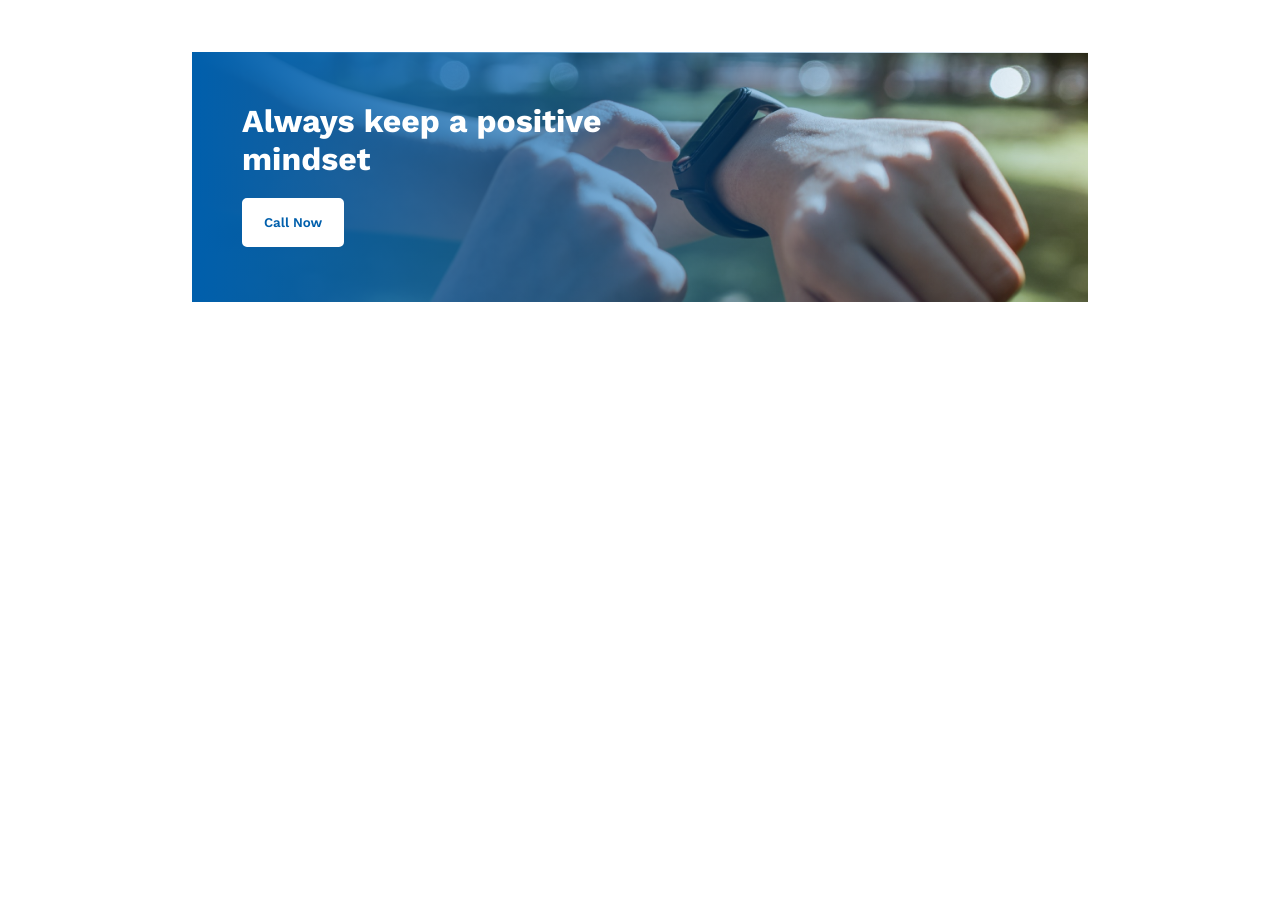
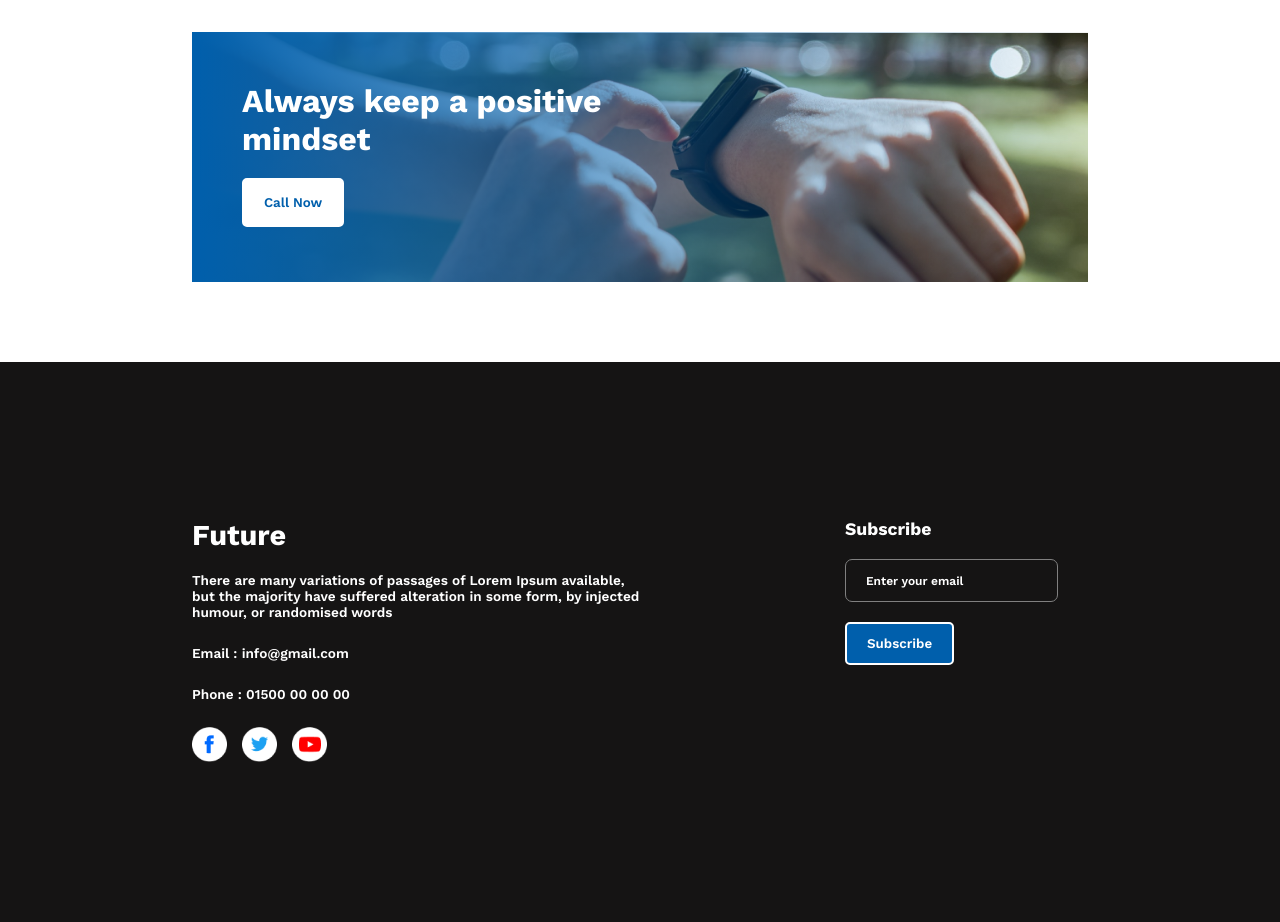
Before and after one commit to SajeedAninda/New-Year-New-Sajeed, a plain HTML site: page index.html in a window 1280 px wide. Shown: the part 1777-2699 px from the top of the page. Before the commit the page ends 2079 px from the top, so only its background shows below. Drawn offline with nearby package versions, Linux system fonts and the light colour scheme.

Commit message:
After Project End

```diff
--- a/index.html
+++ b/index.html
@@ -82,8 +82,8 @@
                     </div>
                     <div class="planning-section-4">
                         <img src="images/icons/ecom.png" alt="">
-                    <h4>E-Commerece</h4>
-                    <p>I Want to Develop</p>
+                        <h4>E-Commerece</h4>
+                        <p>I Want to Develop</p>
                     </div>
                 </div>
             </div>
@@ -97,6 +97,28 @@
             </div>
         </section>
     </main>
+    <!-- FOOTER SECTION  -->
+    <footer>
+        <div class="footer-container">
+            <div class="footer-left">
+                <h2>Future</h2>
+                <p>There are many variations of passages of Lorem Ipsum available, but the majority have suffered
+                    alteration in some form, by injected humour, or randomised words</p>
+                <p>Email : info@gmail.com</p>
+                <p>Phone : 01500 00 00 00</p>
+                <div class="footer-left-icons">
+                    <img src="images/icons/fb.png" alt="">
+                    <img src="images/icons/twitter.png" alt="">
+                    <img src="images/icons/youtube.png" alt="">
+                </div>
+            </div>
+            <div class="footer-right">
+                <h5>Subscribe</h5>
+                <input type="email" name="" id="" placeholder="Enter your email">
+                <button>Subscribe</button>
+            </div>
+        </div>
+    </footer>
 </body>
 
 </html>
--- a/styles/style.css
+++ b/styles/style.css
@@ -142,13 +142,16 @@ header {
     background: linear-gradient(90deg, #005FAC 0%, rgba(0, 95, 172, 0.00) 100%), url(../images/watch.png);
     background-size: cover;
     background-repeat: no-repeat;
-    margin-top: 100px;
+    margin-top: 80px;
+    margin-bottom: 80px;
 }
-.mindset-container h2{
+
+.mindset-container h2 {
     color: white;
     padding: 50px 0px 0px 50px;
     font-size: 2rem;
 }
+
 .mindset-container button {
     background-color: white;
     border: none;
@@ -167,3 +170,83 @@ header {
     cursor: pointer;
     transition: 0.2s;
 }
+
+/* FOOTER SECTION  */
+footer {
+    background: #151414;
+    height: 70vh;
+}
+
+.footer-container {
+    width: 70%;
+    height: 100%;
+    margin: 0 auto;
+    display: flex;
+    justify-content: space-between;
+    align-items: center;
+}
+.footer-left{
+    width: 50%;
+}
+.footer-left h2{
+    color:white;
+    font-size: 1.8rem;
+    margin-bottom: 20px;
+}
+.footer-left p{
+    color:white;
+    font-size:0.85rem;
+    margin-bottom: 25px;
+    font-weight: normal;
+}
+.footer-left img{
+    width: 35px;
+    margin-right: 10px;
+    cursor: pointer;
+}
+.footer-left img:hover{
+    opacity: 0.6;
+}
+/* .footer-right{
+    width: 50%;
+} */
+.footer-right{
+    padding-bottom: 100px;
+    padding-right: 30px;
+}
+.footer-right h5{
+    color: white;
+    font-size: 1.1rem;
+    margin-bottom: 20px;
+}
+.footer-right input{
+    padding: 13px 20px;
+    border-radius: 7px;
+    background:transparent;
+    color: white;
+    border: 1px solid gray;
+}
+.footer-right input::placeholder{
+    color: white;
+    font-size: 0.75rem;
+    font-weight: normal;
+}
+.footer-right button {
+    background-color: #005FAC;
+    display: block;
+    border: none;
+    padding: 12px 20px;
+    color: white;
+    border-radius: 5px;
+    margin-top: 20px;
+    border: 2px solid white;
+
+}
+
+.footer-right button:hover {
+    background: transparent;
+    color: white;
+    border: 2px solid white;
+    cursor: pointer;
+    transition: 0.2s;
+}
```
